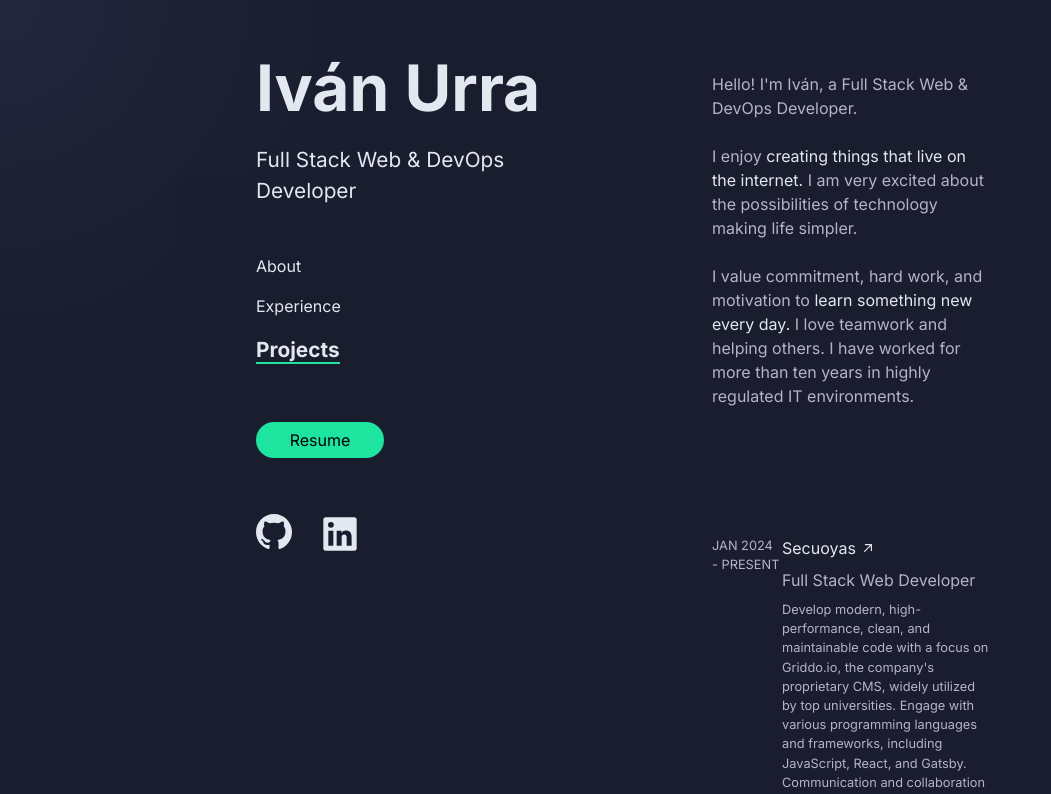
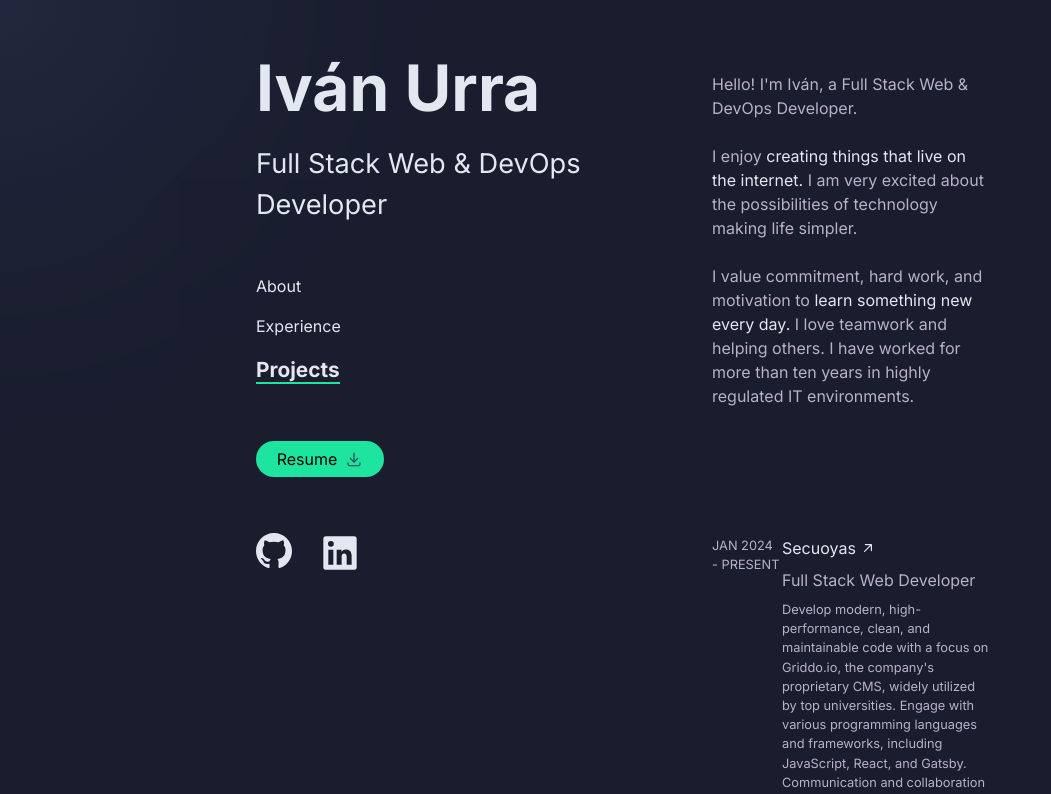
Before and after one commit to ivanurra/portfolio-v2, a Next.js app: page / in a window 1280 px wide. Shown: the top 794 px of the page, without its empty margins (0-1051 px from the left). Built offline with nearby package versions, Linux system fonts and the light colour scheme.

Commit message:
feat: new styles in buttonCV and Hero text

```diff
--- a/components/ButtonCV.js
+++ b/components/ButtonCV.js
@@ -7,8 +7,25 @@ export const ButtonCV = ({ buttonCvText }) => {
         rel="noopener noreferrer"
         target="_blank"
       >
-        <button className="rounded-full bg-green-primary hover:bg-font-color-primary text-black w-32 h-9">
-          {buttonCvText}
+        <button className="rounded-full bg-green-primary hover:bg-font-color-primary text-black w-32 h-9 flex items-center justify-center space-x-2">
+          <span>{buttonCvText}</span>
+          <svg
+            xmlns="http://www.w3.org/2000/svg"
+            className="icon icon-tabler icon-tabler-download"
+            width="18"
+            height="18"
+            viewBox="0 0 24 24"
+            strokeWidth="1.5"
+            stroke="#2c3e50"
+            fill="none"
+            strokeLinecap="round"
+            strokeLinejoin="round"
+          >
+            <path stroke="none" d="M0 0h24v24H0z" fill="none" />
+            <path d="M4 17v2a2 2 0 0 0 2 2h12a2 2 0 0 0 2 -2v-2" />
+            <path d="M7 11l5 5l5 -5" />
+            <path d="M12 4l0 12" />
+          </svg>
         </button>
       </a>
     </div>
--- a/modules/Hero/Hero.jsx
+++ b/modules/Hero/Hero.jsx
@@ -6,7 +6,7 @@ export const Hero = () => {
   return (
     <>
       <p className="text-4xl font-bold text-font-color-primary">Iván Urra</p>
-      <p className="text-xl mt-2 text-font-color-primary">
+      <p className="text-2xl mt-2 text-font-color-primary">
         Full Stack Web & DevOps Developer
       </p>
       <div className="overflow-y-auto">
```
